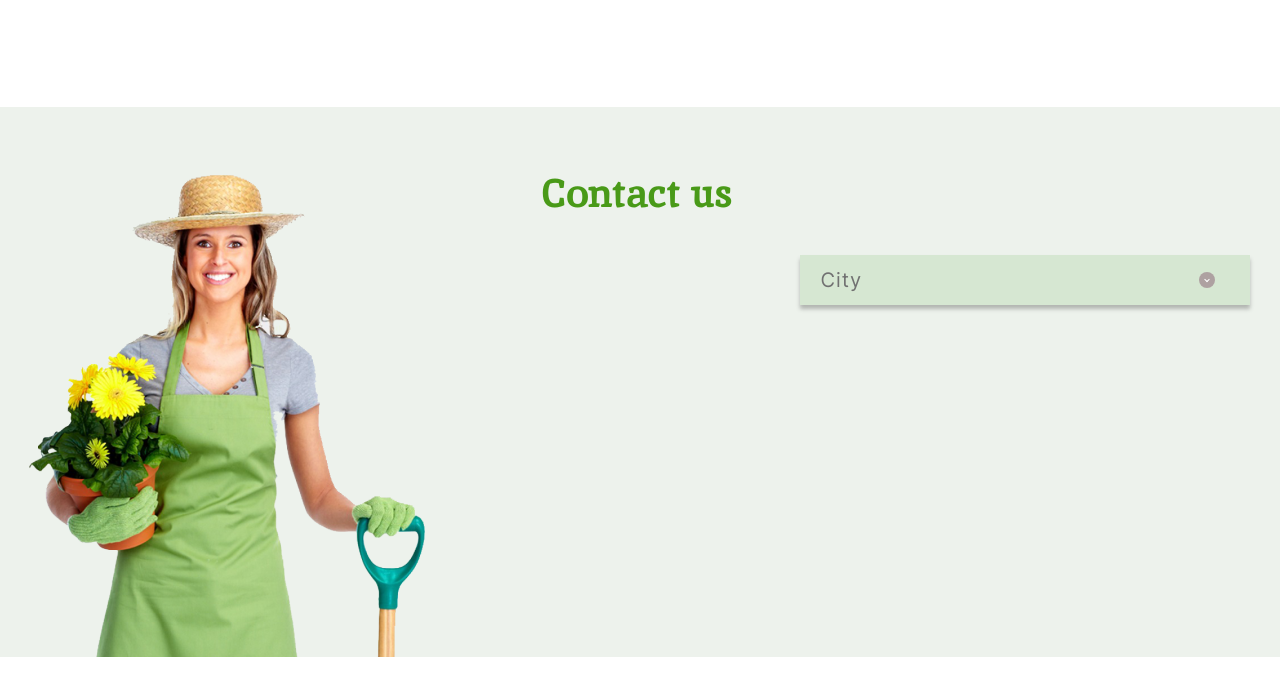
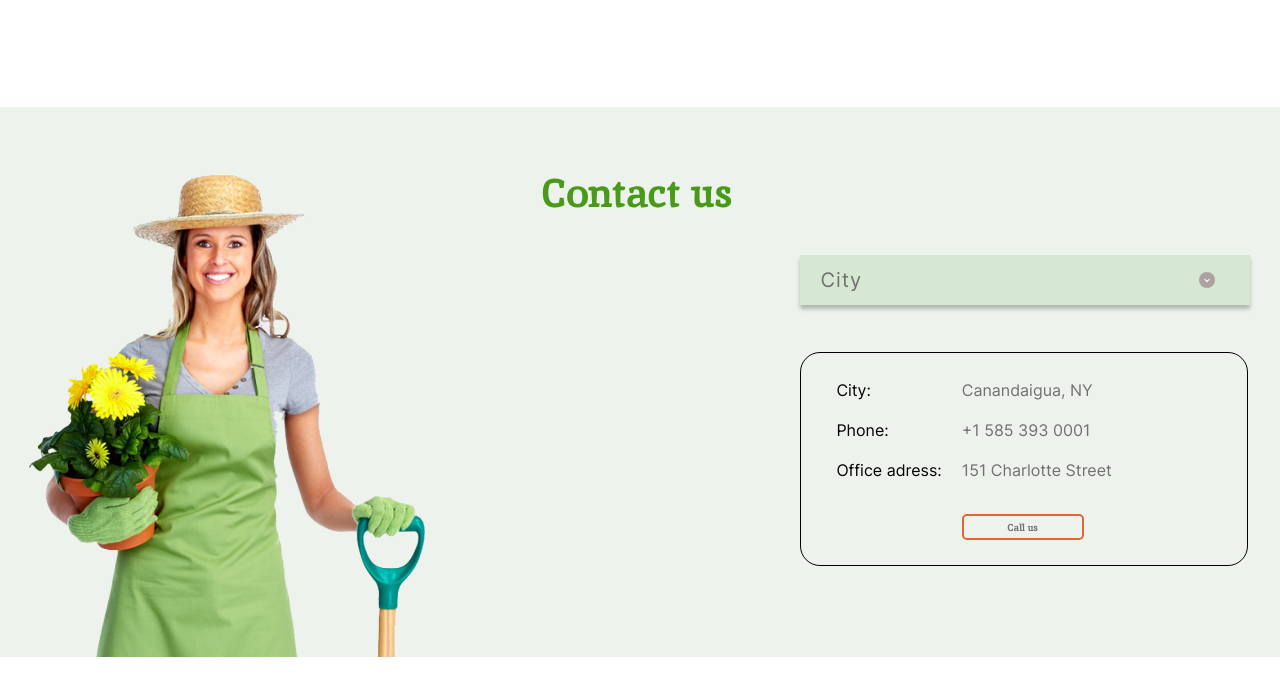
Before and after one commit to Jezhora/Plants_RsSchool, a website: page index.html in a window 1280 px wide. Shown: the part 3085-3769 px from the top of the page. Drawn offline with Linux system fonts and the light colour scheme; files whose address does not match are found by name.

Commit message:
feat: add city board adress HTML SCSS

```diff
--- a/Scss/blocks/_button.scss
+++ b/Scss/blocks/_button.scss
@@ -41,8 +41,32 @@
 			text-decoration: none;
 			color: #000000;
 			background-color: $bg_section-color;
-		border: 2px solid $orange-color;
+			border: 2px solid $orange-color;
 			border-radius: 10px;
+		cursor: pointer;
+			&:hover {
+				transition: 0.3s;
+				color: #ffff;
+			background-color: $orange-color;
+			}
+		&:visited {
+			background-color: $orange-color;
+		}
+		}
+		&__adress{
+			width: 122px;
+			height: 26px;
+			margin-top: 24px;
+			font-family: 'Inika';
+			font-style: normal;
+			font-weight: 700;
+			font-size: 10px;
+			line-height: 13px;
+			text-align: center;
+			color: #717171;
+			background-color: $bg_section-color;
+			border: 2px solid $orange-color;
+			border-radius: 5px;
 		cursor: pointer;
 			&:hover {
 				transition: 0.3s;
--- a/Scss/blocks/_contact.scss
+++ b/Scss/blocks/_contact.scss
@@ -2,6 +2,7 @@
 	height: 550px;
 	background-color: $bg_section-color;
 	&__wrapper {
+		width: 100%;
 		display: flex;
 	}
 	&__img {
@@ -17,7 +18,7 @@
 		color: $green-color;
 	}
 	&__city {
-		&__wrapper {
+		&_wrapper {
 			display: flex;
 			flex-direction: column;
 		}
@@ -40,6 +41,7 @@
 			cursor: pointer;
 		}
 		&_menu {
+			display: flex;
 			width: 450px;
 			height: 234px;
 			margin-left: 68px;
@@ -68,5 +70,38 @@
 				}
 			}
 		}
+		&_board {
+			width: 448px;
+			height: 214px;
+			display: flex;
+			margin: 47px 0 0 68px;
+			padding: 17px 35px;
+			background: #EDF2EC;
+			border: 1px solid #000000;
+			border-radius: 20px;
+			&_name {
+				font-family: 'Inter';
+				font-style: normal;
+				font-weight: 400;
+				font-size: 16px;
+				line-height: 40px;
+				color:#000000;
+				ul {
+					list-style-type: none;
 				}
 			}
+			&_adress {
+				margin-left: 20px;
+				font-family: 'Inter';
+				font-style: normal;
+				font-weight: 400;
+				font-size: 16px;
+				line-height: 40px;
+				color:#717171;
+				ul {
+					list-style-type: none;
+				}
+			}
+		}
+	}
+}
--- a/index.html
+++ b/index.html
@@ -245,6 +245,39 @@
 							<li>Sherrill, NY</li>
 						</ul>
 					</div>
+					<div class="contact__city_board">
+						<div class="contact__city_board_name">
+							<ul>
+								<li>City:</li>
+								<li>Phone:</li>
+								<li>Office adress:</li>
+							</ul>
+						</div>
+						<div class="contact__city_board_adress">
+							<ul class="canandaigua">
+								<li>Canandaigua, NY</li>
+								<li>+1	585	393 0001</li>
+								<li>151 Charlotte Street</li>
+							</ul>
+							<ul class="newyork hide">
+								<li>New York City</li>
+								<li>+1	212	456 0002</li>
+								<li>9 East 91st Street</li>
+							</ul>
+							<ul class="yonkers hide">
+								<li>Yonkers, NY</li>
+								<li>+1 914	678 0003</li>
+								<li>511 Warburton Ave</li>
+							</ul>
+							<ul class="sherrill hide">
+								<li>Sherrill, NY</li>
+								<li>+1 315 908 0004</li>
+								<li>14 WEST Noyes BLVD</li>
+							</ul>
+							<form action="tel:+1	585	393 0001">
+								<button class="btn__adress">Call us</button>
+							</form>
+						</div>
 				</div>
 			</div>
 		</div>
```
Also changed, not shown: css/style.css, 1 other file. Lines whose indentation alone changed are shown as unchanged.
